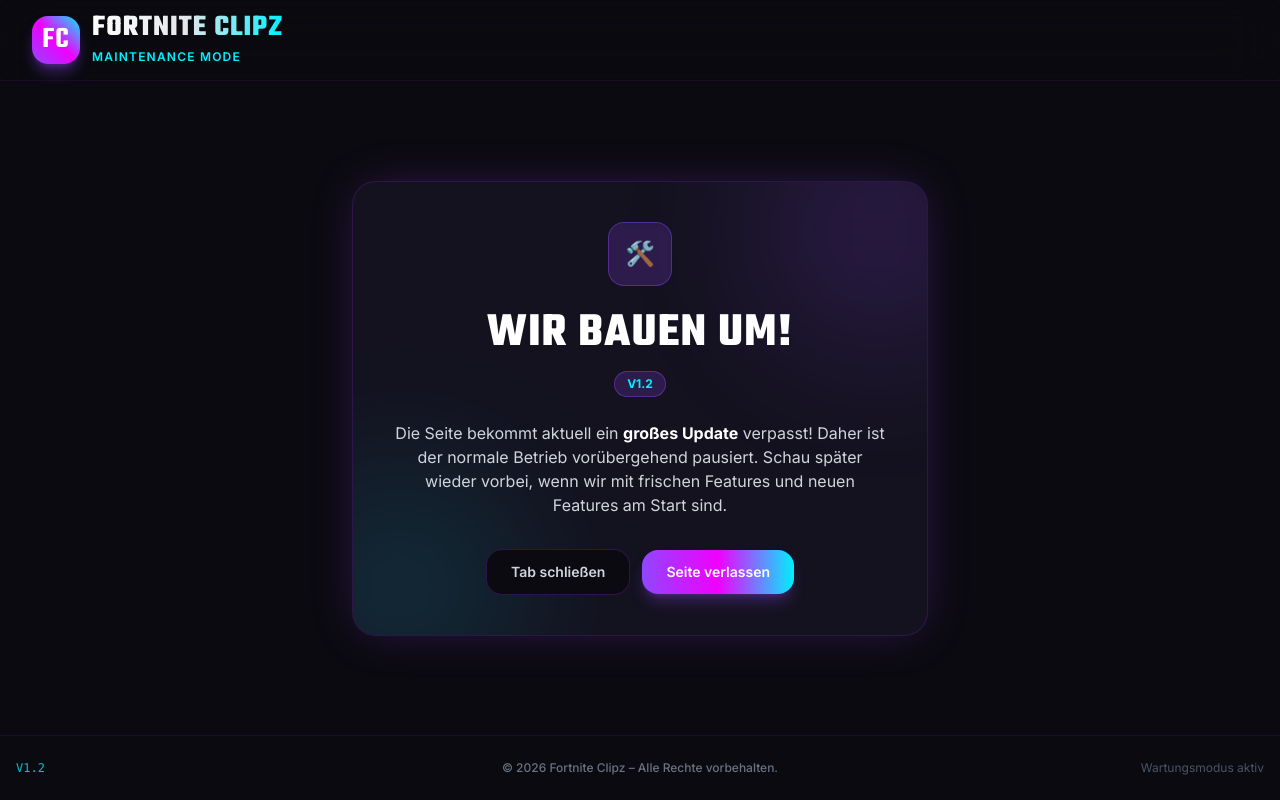
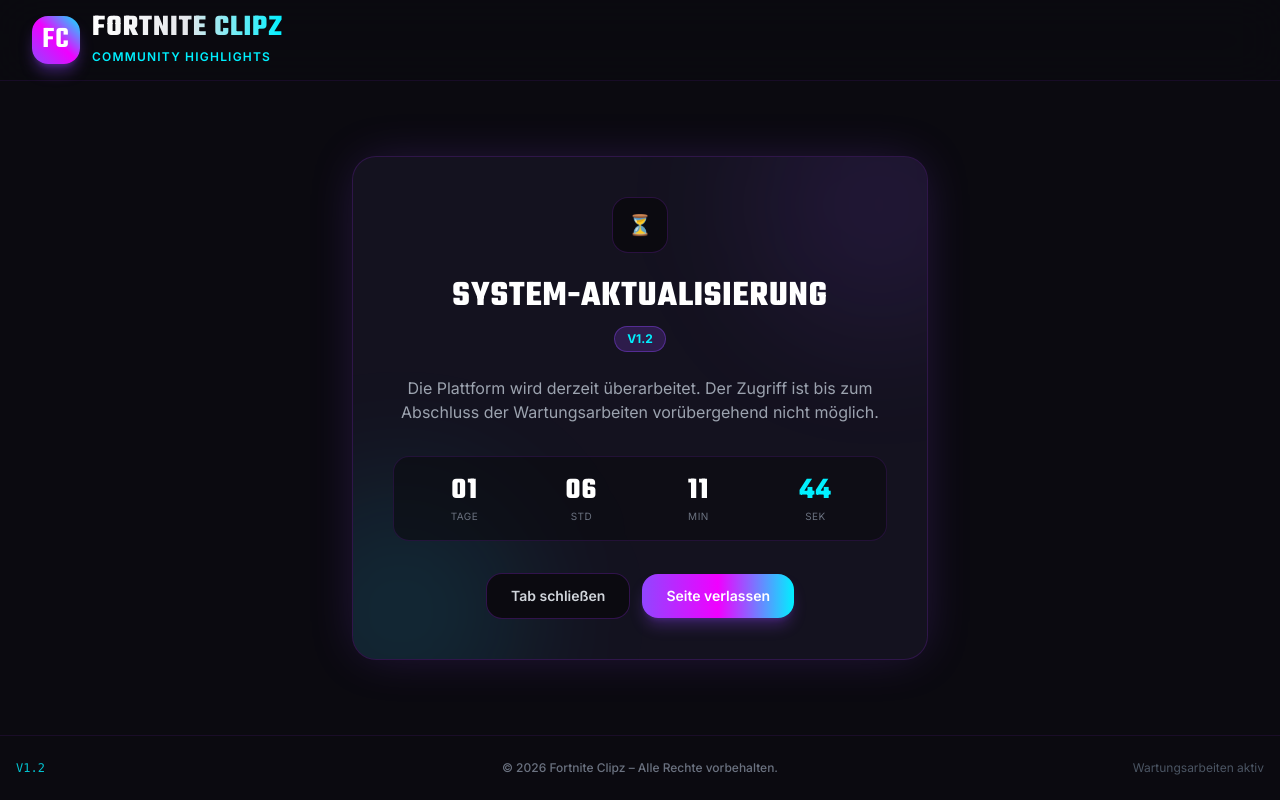
Before and after one commit to marvinseeh97-alt/FortniteClipz, a plain HTML site: page index.html in a window 1280 px wide. Drawn offline with nearby package versions, Linux system fonts and the light colour scheme.

Commit message:
Update index.html

```diff
--- a/index.html
+++ b/index.html
@@ -3,7 +3,7 @@
 <head>
     <meta charset="UTF-8">
     <meta name="viewport" content="width=device-width, initial-scale=1.0">
-    <title>Fortnite Clipz - In Wartung / Update</title>
+    <title>Fortnite Clipz - Update in Arbeit</title>
     <!-- Tailwind CSS CDN -->
     <script src="https://cdn.tailwindcss.com"></script>
     <script>
@@ -29,12 +29,12 @@
     <style>
         .font-fortnite { font-family: 'Teko', sans-serif; letter-spacing: 1px; }
         body { font-family: 'Inter', sans-serif; }
-        .glow-effect { box-shadow: 0 0 50px -10px rgba(145, 70, 255, 0.3); }
+        .glow-effect { box-shadow: 0 0 50px -10px rgba(145, 70, 255, 0.25); }
     </style>
 </head>
 <body class="bg-fortnite-dark text-gray-100 min-h-screen flex flex-col justify-between selection:bg-fortnite-purple selection:text-white">
 
-    <!-- Header / Navbar (Dezent im Wartungsmodus) -->
+    <!-- Header / Navbar (Clean, ohne Maintenance Zusatz) -->
     <header class="bg-fortnite-dark/80 backdrop-blur-xl border-b border-purple-900/20">
         <div class="max-w-7xl mx-auto px-4 sm:px-6 lg:px-8 h-20 flex items-center justify-between">
             <div class="flex items-center gap-3">
@@ -45,37 +45,55 @@
                     <span class="font-fortnite text-3xl font-bold bg-gradient-to-r from-white via-gray-200 to-fortnite-cyan bg-clip-text text-transparent block leading-none">
                         FORTNITE CLIPZ
                     </span>
-                    <span class="text-xs text-fortnite-cyan font-semibold tracking-widest uppercase">Maintenance Mode</span>
+                    <span class="text-xs text-fortnite-cyan font-semibold tracking-widest uppercase">Community Highlights</span>
                 </div>
             </div>
         </div>
     </header>
 
-    <!-- Main Content: Wartungs-Banner / Overlay -->
+    <!-- Main Content: Sachlicher Wartungsmodus mit Countdown -->
     <main class="flex-grow flex items-center justify-center px-4 sm:px-6 lg:px-8 py-12">
         <div class="relative max-w-xl w-full bg-fortnite-card rounded-3xl overflow-hidden border border-purple-900/40 p-8 md:p-10 glow-effect text-center">
 
-            <!-- Hintergrund Deko -->
-            <div class="absolute -right-20 -top-20 w-64 h-64 bg-fortnite-purple/15 rounded-full blur-3xl pointer-events-none"></div>
+            <div class="absolute -right-20 -top-20 w-64 h-64 bg-fortnite-purple/10 rounded-full blur-3xl pointer-events-none"></div>
             <div class="absolute -left-20 -bottom-20 w-64 h-64 bg-fortnite-cyan/10 rounded-full blur-3xl pointer-events-none"></div>
 
             <div class="relative z-10">
-                <!-- Icon / Badge -->
-                <div class="inline-flex items-center justify-center w-16 h-16 rounded-2xl bg-fortnite-purple/20 border border-fortnite-purple/40 text-fortnite-cyan text-2xl mb-6 shadow-inner">
-                    🛠️
+                <div class="inline-flex items-center justify-center w-14 h-14 rounded-2xl bg-fortnite-dark border border-purple-900/40 text-fortnite-cyan text-xl mb-6">
+                    ⏳
                 </div>
 
-                <h1 class="font-fortnite text-4xl md:text-5xl font-bold text-white tracking-wide mb-3">
-                    WIR BAUEN UM!
+                <h1 class="font-fortnite text-3xl md:text-4xl font-bold text-white tracking-wide mb-2">
+                    SYSTEM-AKTUALISIERUNG
                 </h1>
 
                 <span id="app-version" class="inline-block bg-fortnite-purple/20 border border-fortnite-purple/40 text-fortnite-cyan text-xs font-bold px-3 py-1 rounded-full mb-6">
                     V1.1
                 </span>
 
-                <p class="text-gray-300 text-sm md:text-base leading-relaxed mb-8">
-                    Die Seite bekommt aktuell ein <strong class="text-white">großes Update</strong> verpasst! Daher ist der normale Betrieb vorübergehend pausiert. Schau später wieder vorbei, wenn wir mit frischen Features und neuen Features am Start sind.
+                <p class="text-gray-400 text-sm md:text-base leading-relaxed mb-8">
+                    Die Plattform wird derzeit überarbeitet. Der Zugriff ist bis zum Abschluss der Wartungsarbeiten vorübergehend nicht möglich.
                 </p>
+
+                <!-- Live Countdown Timer -->
+                <div class="grid grid-cols-4 gap-2 mb-8 bg-fortnite-dark/60 border border-purple-900/30 p-4 rounded-2xl">
+                    <div class="flex flex-col items-center">
+                        <span id="days" class="text-2xl md:text-3xl font-bold text-white font-fortnite">00</span>
+                        <span class="text-[10px] text-gray-500 uppercase tracking-wider">Tage</span>
+                    </div>
+                    <div class="flex flex-col items-center">
+                        <span id="hours" class="text-2xl md:text-3xl font-bold text-white font-fortnite">00</span>
+                        <span class="text-[10px] text-gray-500 uppercase tracking-wider">Std</span>
+                    </div>
+                    <div class="flex flex-col items-center">
+                        <span id="minutes" class="text-2xl md:text-3xl font-bold text-white font-fortnite">00</span>
+                        <span class="text-[10px] text-gray-500 uppercase tracking-wider">Min</span>
+                    </div>
+                    <div class="flex flex-col items-center">
+                        <span id="seconds" class="text-2xl md:text-3xl font-bold text-fortnite-cyan font-fortnite">00</span>
+                        <span class="text-[10px] text-gray-500 uppercase tracking-wider">Sek</span>
+                    </div>
+                </div>
 
                 <!-- Aktionen -->
                 <div class="flex flex-col sm:flex-row items-center justify-center gap-3">
@@ -101,13 +119,43 @@
                 &copy; 2026 Fortnite Clipz – Alle Rechte vorbehalten.
             </div>
             <div class="flex justify-center sm:justify-end gap-4">
-                <span class="text-gray-600">Wartungsmodus aktiv</span>
+                <span class="text-gray-600">Wartungsarbeiten aktiv</span>
             </div>
         </div>
     </footer>
 
-    <!-- JavaScript zum Laden der Version aus data.json -->
+    <!-- Skripte für Version & Countdown -->
     <script>
+        // Ziel-Datum: 2. November 2026 um 00:00 Uhr
+        const targetDate = new Date("2026-11-02T00:00:00").getTime();
+
+        function updateCountdown() {
+            const now = new Date().getTime();
+            const distance = targetDate - now;
+
+            if (distance < 0) {
+                document.getElementById("days").textContent = "00";
+                document.getElementById("hours").textContent = "00";
+                document.getElementById("minutes").textContent = "00";
+                document.getElementById("seconds").textContent = "00";
+                return;
+            }
+
+            const days = Math.floor(distance / (1000 * 60 * 60 * 24));
+            const hours = Math.floor((distance % (1000 * 60 * 60 * 24)) / (1000 * 60 * 60));
+            const minutes = Math.floor((distance % (1000 * 60 * 60)) / (1000 * 60));
+            const seconds = Math.floor((distance % (1000 * 60)) / 1000);
+
+            document.getElementById("days").textContent = String(days).padStart(2, '0');
+            document.getElementById("hours").textContent = String(hours).padStart(2, '0');
+            document.getElementById("minutes").textContent = String(minutes).padStart(2, '0');
+            document.getElementById("seconds").textContent = String(seconds).padStart(2, '0');
+        }
+
+        setInterval(updateCountdown, 1000);
+        updateCountdown();
+
+        // Version aus data.json laden
         async function loadVersion() {
             try {
                 const response = await fetch('data.json');
```
